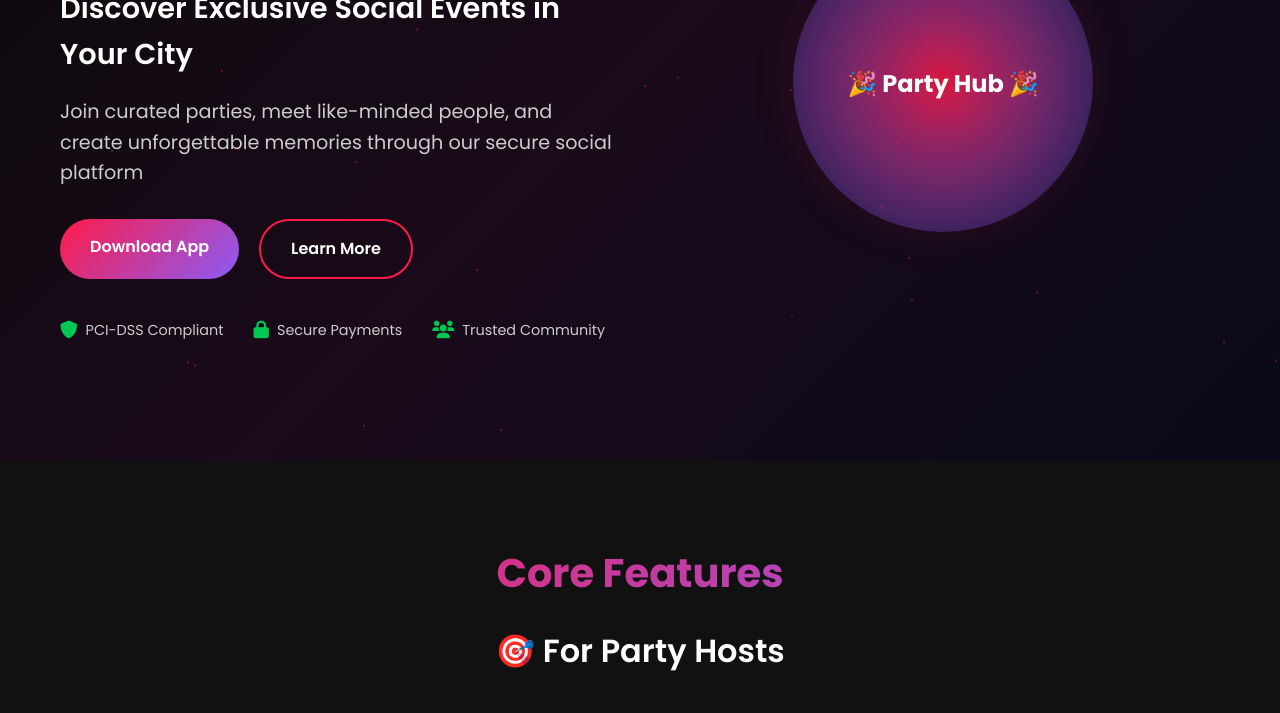
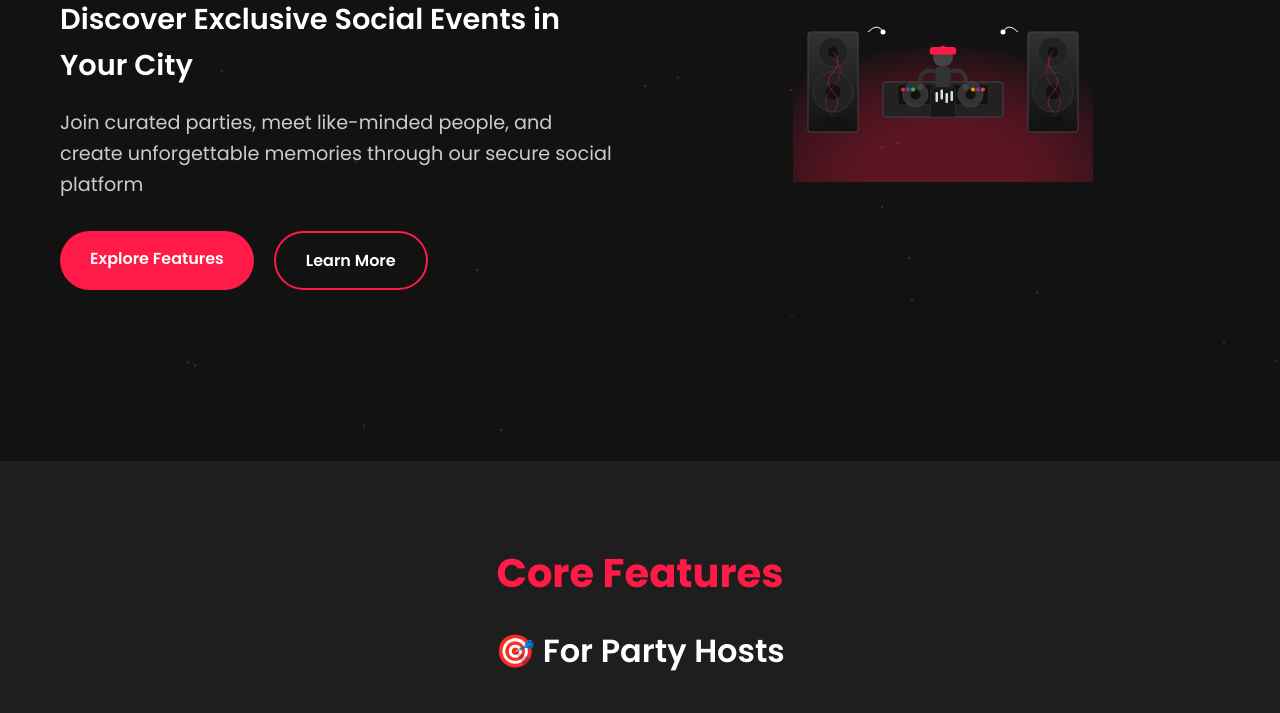
Before and after one commit to Arjun0606/bondfyr_landing, a plain HTML site: page index.html in a window 1280 px wide. Shown: the part 339-1052 px from the top of the page. Drawn offline with Linux system fonts and the light colour scheme.

Commit message:
Remove unwanted elements and restore original design
- Removed party categories/themes section
- Removed download section and app store buttons
- Removed PCI-DSS compliance text from trust indicators
- Replaced simple party visual with original detailed DJ graphic
- Restored original color scheme using CSS variables
- Updated buttons and gradients to use original colors
- Changed Download App button to Contact Us in navigation
- Maintained business verification content while improving visual consistency

```diff
--- a/index.html
+++ b/index.html
@@ -25,7 +25,7 @@
                 <a href="#how-it-works">How It Works</a>
                 <a href="#business-info">Business Info</a>
                 <a href="#contact">Contact</a>
-                <a href="#download" class="cta-button">Download App</a>
+                <a href="#contact" class="cta-button">Contact Us</a>
             </nav>
             <div class="mobile-menu-icon">
                 <i class="fas fa-bars"></i>
@@ -41,35 +41,130 @@
                 <h2 class="hero-subheadline">Discover Exclusive Social Events in Your City</h2>
                 <p class="hero-description">Join curated parties, meet like-minded people, and create unforgettable memories through our secure social platform</p>
                 <div class="hero-buttons">
-                    <a href="#download" class="btn-primary">Download App</a>
+                    <a href="#features" class="btn-primary">Explore Features</a>
                     <a href="#how-it-works" class="btn-secondary">Learn More</a>
-                </div>
-                <div class="trust-indicators">
-                    <div class="trust-item">
-                        <i class="fas fa-shield-alt"></i>
-                        <span>PCI-DSS Compliant</span>
-                    </div>
-                    <div class="trust-item">
-                        <i class="fas fa-lock"></i>
-                        <span>Secure Payments</span>
-                    </div>
-                    <div class="trust-item">
-                        <i class="fas fa-users"></i>
-                        <span>Trusted Community</span>
-                    </div>
                 </div>
             </div>
             <div class="hero-image">
-                <div class="party-visual">
-                    <svg width="500" height="400" viewBox="0 0 500 400" xmlns="http://www.w3.org/2000/svg">
+                <div class="hero-animation">
+                    <svg width="100%" height="100%" viewBox="0 0 600 400" preserveAspectRatio="xMidYMid slice" xmlns="http://www.w3.org/2000/svg">
+                        <!-- Background gradient -->
                         <defs>
-                            <radialGradient id="party-glow" cx="50%" cy="50%" r="50%">
-                                <stop offset="0%" stop-color="#FF1A47" stop-opacity="0.8" />
-                                <stop offset="100%" stop-color="#8B5CF6" stop-opacity="0.3" />
+                            <radialGradient id="about-gradient" cx="50%" cy="100%" r="100%" fx="50%" fy="100%">
+                                <stop offset="0%" stop-color="#FF1A47" stop-opacity="0.3" />
+                                <stop offset="70%" stop-color="#121212" stop-opacity="0.8" />
                             </radialGradient>
+                            <filter id="about-glow" x="-20%" y="-20%" width="140%" height="140%">
+                                <feGaussianBlur stdDeviation="10" result="blur" />
+                                <feComposite in="SourceGraphic" in2="blur" operator="over" />
+                            </filter>
+                            <linearGradient id="speaker-gradient" x1="0%" y1="0%" x2="0%" y2="100%">
+                                <stop offset="0%" stop-color="#333" />
+                                <stop offset="100%" stop-color="#111" />
+                            </linearGradient>
                         </defs>
-                        <circle cx="250" cy="200" r="150" fill="url(#party-glow)" />
-                        <text x="250" y="210" text-anchor="middle" fill="white" font-size="24" font-weight="bold">🎉 Party Hub 🎉</text>
+
+                        <!-- Dark gradient background -->
+                        <rect x="0" y="0" width="600" height="400" fill="url(#about-gradient)" />
+
+                        <!-- Massive left speaker -->
+                        <g class="left-speaker" transform="translate(80, 200)">
+                            <rect x="-50" y="-100" width="100" height="200" rx="5" fill="url(#speaker-gradient)" stroke="#444" stroke-width="2" />
+                            <!-- Speaker cones -->
+                            <circle cx="0" cy="-60" r="30" fill="#222" stroke="#333" stroke-width="2" class="speaker-cone" />
+                            <circle cx="0" cy="20" r="40" fill="#222" stroke="#333" stroke-width="2" class="speaker-cone" />
+                            <!-- Speaker dust cap -->
+                            <circle cx="0" cy="-60" r="10" fill="#111" />
+                            <circle cx="0" cy="20" r="15" fill="#111" />
+                            <!-- Speaker bass port -->
+                            <rect x="-20" y="70" width="40" height="15" rx="7" fill="#111" />
+                        </g>
+
+                        <!-- Massive right speaker -->
+                        <g class="right-speaker" transform="translate(520, 200)">
+                            <rect x="-50" y="-100" width="100" height="200" rx="5" fill="url(#speaker-gradient)" stroke="#444" stroke-width="2" />
+                            <!-- Speaker cones -->
+                            <circle cx="0" cy="-60" r="30" fill="#222" stroke="#333" stroke-width="2" class="speaker-cone" />
+                            <circle cx="0" cy="20" r="40" fill="#222" stroke="#333" stroke-width="2" class="speaker-cone" />
+                            <!-- Speaker dust cap -->
+                            <circle cx="0" cy="-60" r="10" fill="#111" />
+                            <circle cx="0" cy="20" r="15" fill="#111" />
+                            <!-- Speaker bass port -->
+                            <rect x="-20" y="70" width="40" height="15" rx="7" fill="#111" />
+                        </g>
+
+                        <!-- DJ Booth -->
+                        <g class="dj-booth" transform="translate(300, 240)">
+                            <!-- Main console -->
+                            <rect x="-120" y="-40" width="240" height="70" rx="5" fill="#222" stroke="#444" stroke-width="2" />
+
+                            <!-- CDJ decks -->
+                            <rect x="-90" y="-35" width="70" height="40" rx="3" fill="#111" stroke="#333" stroke-width="1" />
+                            <rect x="20" y="-35" width="70" height="40" rx="3" fill="#111" stroke="#333" stroke-width="1" />
+
+                            <!-- Mixer in the middle -->
+                            <rect x="-25" y="-30" width="50" height="60" rx="3" fill="#181818" stroke="#333" stroke-width="1" />
+
+                            <!-- Turntable platters -->
+                            <circle cx="-55" cy="-15" r="25" fill="#333" stroke="#555" stroke-width="1" class="turntable" />
+                            <circle cx="55" cy="-15" r="25" fill="#333" stroke="#555" stroke-width="1" class="turntable" />
+
+                            <!-- Control knobs and buttons -->
+                            <circle cx="-55" cy="-15" r="10" fill="#111" />
+                            <circle cx="55" cy="-15" r="10" fill="#111" />
+
+                            <!-- Mixer controls -->
+                            <rect x="-15" y="-20" width="5" height="20" fill="#ddd" rx="2" class="fader" />
+                            <rect x="-5" y="-25" width="5" height="20" fill="#ddd" rx="2" class="fader" />
+                            <rect x="5" y="-18" width="5" height="20" fill="#ddd" rx="2" class="fader" />
+                            <rect x="15" y="-22" width="5" height="20" fill="#ddd" rx="2" class="fader" />
+
+                            <!-- Control lights -->
+                            <circle cx="-80" cy="-25" r="4" fill="#FF1A47" class="dj-light" />
+                            <circle cx="-70" cy="-25" r="4" fill="#3F51B5" class="dj-light" />
+                            <circle cx="-60" cy="-25" r="4" fill="#4CAF50" class="dj-light" />
+                            <circle cx="60" cy="-25" r="4" fill="#FF9800" class="dj-light" />
+                            <circle cx="70" cy="-25" r="4" fill="#9C27B0" class="dj-light" />
+                            <circle cx="80" cy="-25" r="4" fill="#F44336" class="dj-light" />
+                        </g>
+
+                        <!-- DJ Figure -->
+                        <g class="dj-figure" transform="translate(300, 150)">
+                            <!-- Head with headphones -->
+                            <circle cx="0" cy="0" r="20" fill="#444" />
+                            <path d="M-25 -5 Q-30 -20, -20 -20 L-5 -20 Q0 -25, 5 -20 L20 -20 Q30 -20, 25 -5" fill="#FF1A47" class="headphones" />
+
+                            <!-- Upper body -->
+                            <rect x="-15" y="20" width="30" height="40" rx="5" fill="#333" />
+
+                            <!-- Arms -->
+                            <g class="dj-arms">
+                                <path d="M-15,30 C-40,20 -50,40 -45,60" stroke="#333" stroke-width="8" fill="transparent" class="dj-arm" />
+                                <path d="M15,30 C40,20 50,40 45,60" stroke="#333" stroke-width="8" fill="transparent" class="dj-arm" />
+                            </g>
+
+                            <!-- Hands on equipment -->
+                            <circle cx="-45" cy="60" r="6" fill="#444" class="dj-hand" />
+                            <circle cx="45" cy="60" r="6" fill="#444" class="dj-hand" />
+                        </g>
+
+                        <!-- Sound waves emanating from speakers -->
+                        <g class="sound-waves">
+                            <path d="M80,140 Q100,160 80,180 Q60,200 80,220 Q100,240 80,260" stroke="#FF1A47" stroke-width="2" fill="none" opacity="0.5" class="left-wave" />
+                            <path d="M80,150 Q110,180 80,210 Q50,240 80,270" stroke="#FF1A47" stroke-width="2" fill="none" opacity="0.3" class="left-wave" />
+
+                            <path d="M520,140 Q500,160 520,180 Q540,200 520,220 Q500,240 520,260" stroke="#FF1A47" stroke-width="2" fill="none" opacity="0.5" class="right-wave" />
+                            <path d="M520,150 Q490,180 520,210 Q550,240 520,270" stroke="#FF1A47" stroke-width="2" fill="none" opacity="0.3" class="right-wave" />
+                        </g>
+
+                        <!-- Music notes -->
+                        <g class="music-notes">
+                            <path d="M150,100 Q170,80 180,100" stroke="#fff" fill="transparent" stroke-width="2" class="note" />
+                            <circle cx="180" cy="100" r="5" fill="#fff" class="note" />
+
+                            <path d="M450,100 Q430,80 420,100" stroke="#fff" fill="transparent" stroke-width="2" class="note" />
+                            <circle cx="420" cy="100" r="5" fill="#fff" class="note" />
+                        </g>
                     </svg>
                 </div>
             </div>
@@ -384,44 +479,7 @@
         </div>
     </section>
 
-    <!-- Party Categories Section -->
-    <section class="party-categories">
-        <div class="container">
-            <h2 class="section-title">🎪 Every Vibe, Every Occasion</h2>
-            <div class="categories-grid">
-                <div class="category-card">
-                    <div class="category-icon">🏠</div>
-                    <h4>House Parties</h4>
-                    <p>Intimate gatherings in cozy home settings</p>
-                </div>
-                <div class="category-card">
-                    <div class="category-icon">🎭</div>
-                    <h4>Themed Events</h4>
-                    <p>Creative parties with unique themes and costumes</p>
-                </div>
-                <div class="category-card">
-                    <div class="category-icon">🌃</div>
-                    <h4>Nightlife</h4>
-                    <p>Club nights and bar gatherings</p>
-                </div>
-                <div class="category-card">
-                    <div class="category-icon">🎵</div>
-                    <h4>Music Events</h4>
-                    <p>Live performances and DJ sets</p>
-                </div>
-                <div class="category-card">
-                    <div class="category-icon">🌅</div>
-                    <h4>Day Parties</h4>
-                    <p>Daytime celebrations and brunches</p>
-                </div>
-                <div class="category-card">
-                    <div class="category-icon">🎂</div>
-                    <h4>Celebrations</h4>
-                    <p>Birthdays, milestones, and special occasions</p>
-                </div>
-            </div>
-        </div>
-    </section>
+
 
     <!-- Legal Pages Section -->
     <section class="legal-pages" id="legal">
@@ -536,29 +594,7 @@
         </div>
     </section>
 
-    <!-- Download Section -->
-    <section class="download" id="download">
-        <div class="container">
-            <h2 class="section-title">Download Bondfyr</h2>
-            <p class="download-description">Join thousands of users already connecting through Bondfyr</p>
-            <div class="download-buttons">
-                <a href="#" class="download-btn">
-                    <i class="fab fa-apple"></i>
-                    <div>
-                        <span>Download on the</span>
-                        <strong>App Store</strong>
-                    </div>
-                </a>
-                <a href="#" class="download-btn">
-                    <i class="fab fa-google-play"></i>
-                    <div>
-                        <span>Get it on</span>
-                        <strong>Google Play</strong>
-                    </div>
-                </a>
-            </div>
-        </div>
-    </section>
+
 
     <!-- Footer -->
     <footer>
--- a/style.css
+++ b/style.css
@@ -1,3 +1,12 @@
+:root {
+    --primary-color: #FF1A47;
+    --secondary-color: #1E1E1E;
+    --text-color: #FFFFFF;
+    --accent-color: #FF4D6D;
+    --dark-bg: #121212;
+    --card-bg: #1E1E1E;
+}
+
 /* Reset and Base Styles */
 * {
     margin: 0;
@@ -7,9 +16,9 @@
 
 body {
     font-family: 'Poppins', sans-serif;
+    background-color: var(--dark-bg);
+    color: var(--text-color);
     line-height: 1.6;
-    color: #333;
-    background: #0a0a0a;
     overflow-x: hidden;
 }
 
@@ -21,14 +30,14 @@ body {
 
 /* Header Styles */
 header {
+    padding: 20px 0;
     position: fixed;
+    width: 100%;
     top: 0;
-    width: 100%;
-    background: rgba(10, 10, 10, 0.95);
+    z-index: 1000;
+    background-color: rgba(18, 18, 18, 0.9);
     backdrop-filter: blur(10px);
-    z-index: 1000;
-    padding: 15px 0;
-    border-bottom: 1px solid rgba(255, 26, 71, 0.2);
+    transition: background-color 0.3s;
 }
 
 .navbar {
@@ -72,7 +81,7 @@ header {
 }
 
 .cta-button {
-    background: linear-gradient(135deg, #FF1A47 0%, #8B5CF6 100%);
+    background-color: var(--primary-color);
     color: white !important;
     padding: 12px 25px;
     border-radius: 25px;
@@ -82,6 +91,7 @@ header {
 }
 
 .cta-button:hover {
+    background-color: var(--accent-color);
     transform: translateY(-2px);
     box-shadow: 0 8px 25px rgba(255, 26, 71, 0.3);
 }
@@ -96,7 +106,7 @@ header {
 /* Hero Section */
 .hero {
     min-height: 100vh;
-    background: linear-gradient(135deg, #0a0a0a 0%, #1a0a1a 50%, #0a0a1a 100%);
+    background-color: var(--dark-bg);
     display: flex;
     align-items: center;
     padding: 100px 0 50px;
@@ -122,10 +132,7 @@ header {
 .hero-headline {
     font-size: 3.5rem;
     font-weight: 800;
-    background: linear-gradient(135deg, #FF1A47 0%, #8B5CF6 50%, #FF6B35 100%);
-    background-clip: text;
-    -webkit-background-clip: text;
-    -webkit-text-fill-color: transparent;
+    color: var(--text-color);
     margin-bottom: 20px;
     line-height: 1.2;
 }
@@ -151,7 +158,7 @@ header {
 }
 
 .btn-primary {
-    background: linear-gradient(135deg, #FF1A47 0%, #8B5CF6 100%);
+    background-color: var(--primary-color);
     color: white;
     padding: 15px 30px;
     border-radius: 30px;
@@ -163,15 +170,16 @@ header {
 }
 
 .btn-primary:hover {
+    background-color: var(--accent-color);
     transform: translateY(-3px);
     box-shadow: 0 10px 30px rgba(255, 26, 71, 0.4);
 }
 
 .btn-secondary {
     background: transparent;
-    color: #fff;
+    color: var(--text-color);
     padding: 15px 30px;
-    border: 2px solid #FF1A47;
+    border: 2px solid var(--primary-color);
     border-radius: 30px;
     text-decoration: none;
     font-weight: 600;
@@ -179,7 +187,7 @@ header {
 }
 
 .btn-secondary:hover {
-    background: #FF1A47;
+    background: var(--primary-color);
     transform: translateY(-3px);
 }
 
@@ -224,10 +232,7 @@ section {
     font-weight: 700;
     text-align: center;
     margin-bottom: 20px;
-    background: linear-gradient(135deg, #FF1A47 0%, #8B5CF6 100%);
-    background-clip: text;
-    -webkit-background-clip: text;
-    -webkit-text-fill-color: transparent;
+    color: var(--primary-color);
 }
 
 .section-subtitle {
@@ -239,8 +244,8 @@ section {
 
 /* Features Section */
 .features {
-    background: #111;
-    color: #fff;
+    background: var(--card-bg);
+    color: var(--text-color);
 }
 
 .feature-category {
```
